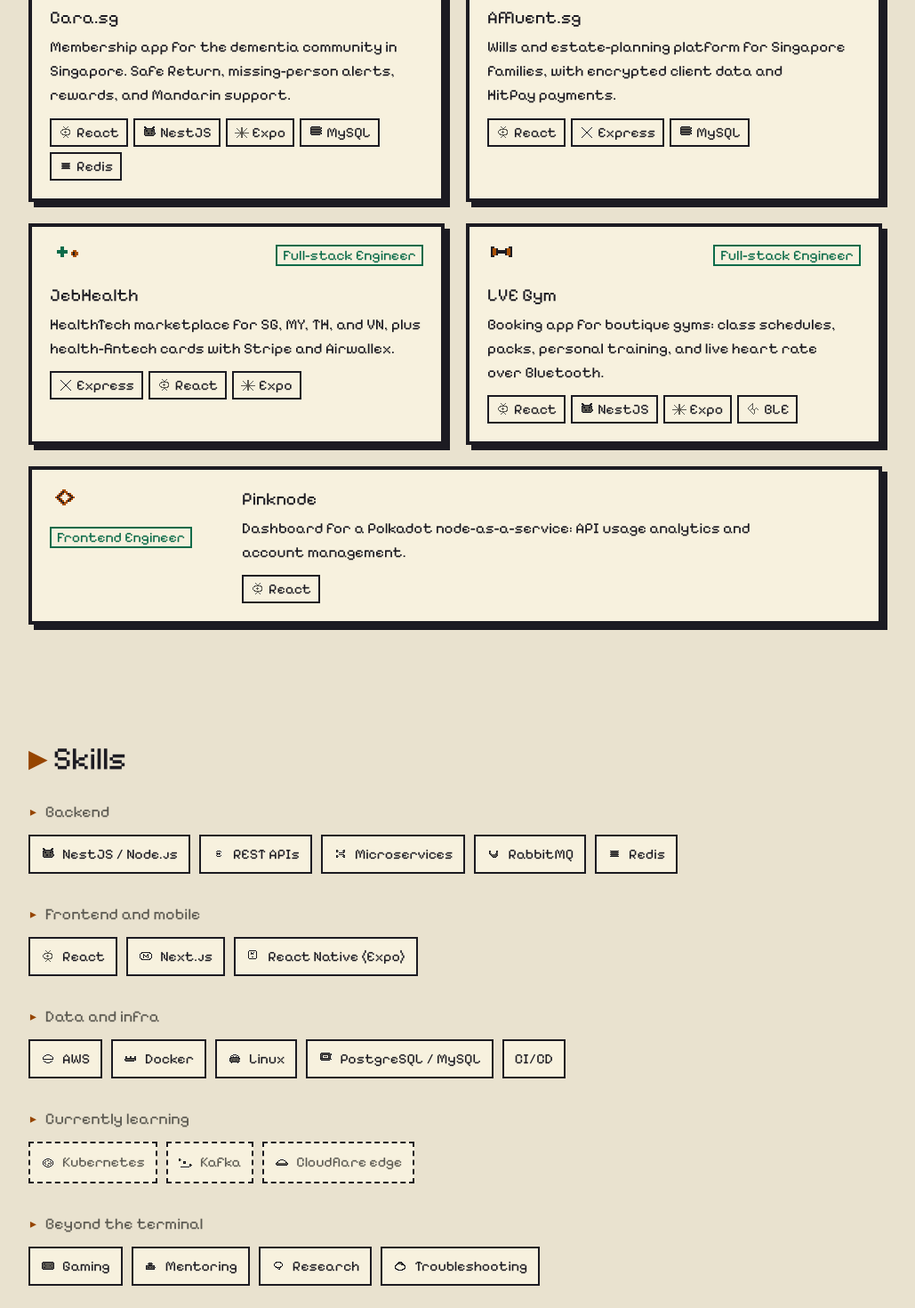
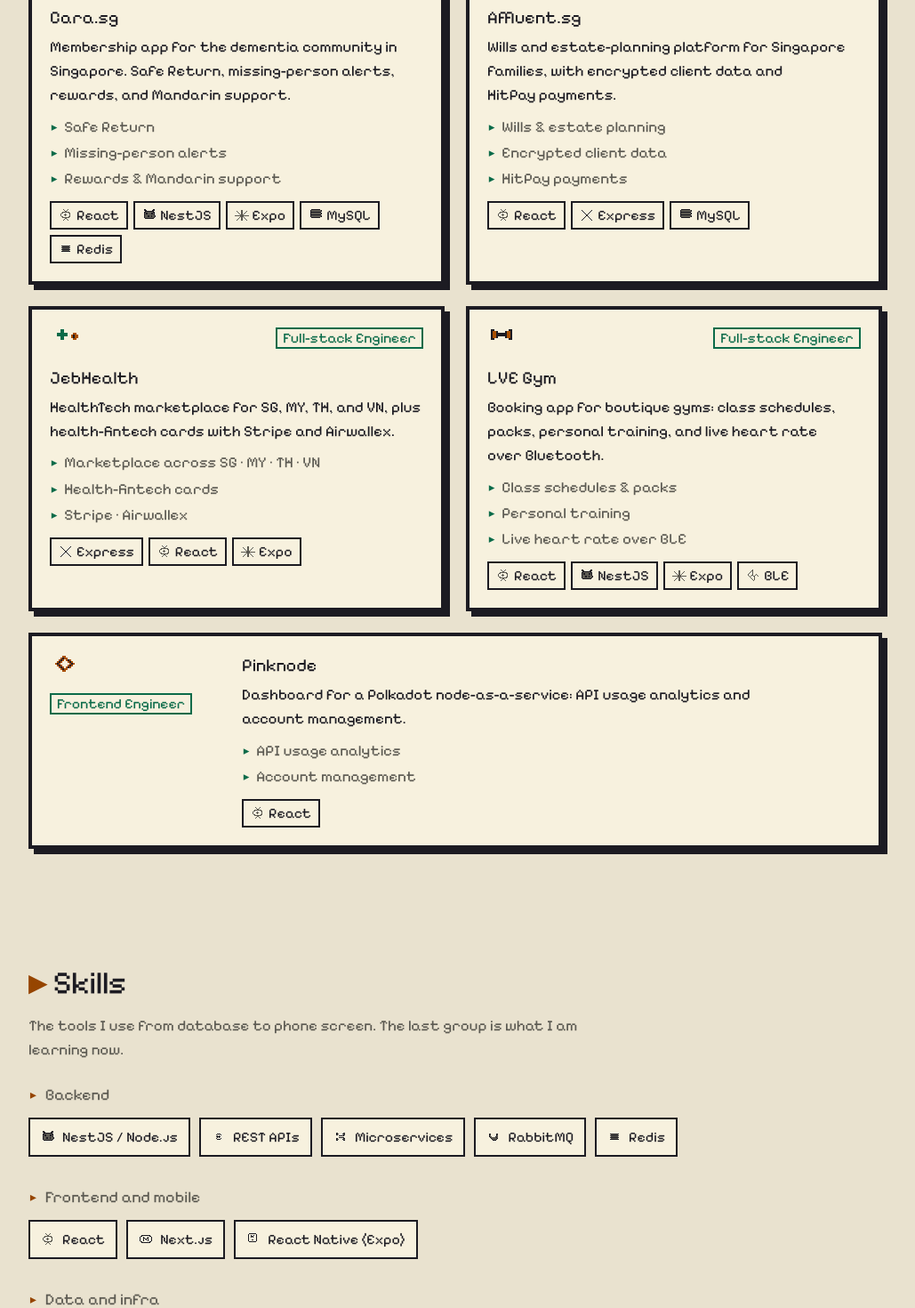
Before and after one commit to RZID/RZID, a React (Vite) app: page /#home in a window 1280 px wide. Shown: the part 960-2430 px from the top of the page at 89% size, without its empty margins (128-1157 px from the left). Built offline with nearby package versions, Linux system fonts and the light colour scheme.

Commit message:
feat: add project and experience highlights from existing content

```diff
--- a/src/content/experience.ts
+++ b/src/content/experience.ts
@@ -9,6 +9,11 @@ export const experience: readonly Experience[] = [
       id: 'Monolith yang sedang berjalan dipindah ke microservices NestJS. Pembayaran HitPay, Stripe, dan Airwallex, plus pipeline deploy AWS.',
       en: 'A running monolith was moved to NestJS microservices. HitPay, Stripe, and Airwallex payments, plus an AWS deploy pipeline.',
     },
+    highlights: [
+      { id: 'Monolith → microservices NestJS', en: 'Monolith → NestJS microservices' },
+      { id: 'HitPay · Stripe · Airwallex', en: 'HitPay · Stripe · Airwallex' },
+      { id: 'Pipeline deploy AWS', en: 'AWS deploy pipeline' },
+    ],
     kind: 'work',
   },
   {
@@ -22,6 +27,10 @@ export const experience: readonly Experience[] = [
       id: 'Bimbing siswa untuk sertifikasi dev nasional dan jaga server sekolah tetap hidup.',
       en: 'Mentoring students for national dev certifications and keeping the school servers alive.',
     },
+    highlights: [
+      { id: 'Sertifikasi dev nasional', en: 'National dev certifications' },
+      { id: 'Server sekolah tetap hidup', en: 'School servers kept alive' },
+    ],
     kind: 'work',
   },
   {
@@ -32,6 +41,10 @@ export const experience: readonly Experience[] = [
       id: 'Website klien dari database sampai frontend dengan PHP dan CodeIgniter.',
       en: 'Client websites end to end, from database to frontend, with PHP and CodeIgniter.',
     },
+    highlights: [
+      { id: 'Database sampai frontend', en: 'Database to frontend' },
+      { id: 'PHP · CodeIgniter', en: 'PHP · CodeIgniter' },
+    ],
     kind: 'work',
   },
   {
@@ -42,6 +55,10 @@ export const experience: readonly Experience[] = [
       id: 'Kuliah malam sambil tetap bekerja.',
       en: 'Evening program while continuing to work.',
     },
+    highlights: [
+      { id: 'Kelas malam', en: 'Evening classes' },
+      { id: 'Sambil bekerja', en: 'While working' },
+    ],
     kind: 'education',
   },
 ]
--- a/src/content/projects.ts
+++ b/src/content/projects.ts
@@ -9,6 +9,11 @@ export const projects: readonly Project[] = [
       id: 'Aplikasi keanggotaan untuk komunitas demensia di Singapura. Safe Return, notifikasi orang hilang, hadiah, dan dukungan Mandarin.',
       en: 'Membership app for the dementia community in Singapore. Safe Return, missing-person alerts, rewards, and Mandarin support.',
     },
+    highlights: [
+      { id: 'Safe Return', en: 'Safe Return' },
+      { id: 'Notifikasi orang hilang', en: 'Missing-person alerts' },
+      { id: 'Hadiah & dukungan Mandarin', en: 'Rewards & Mandarin support' },
+    ],
     stack: ['React', 'NestJS', 'Expo', 'MySQL', 'Redis'],
   },
   {
@@ -19,6 +24,11 @@ export const projects: readonly Project[] = [
       id: 'Platform wasiat dan perencanaan warisan untuk keluarga Singapura, dengan data klien terenkripsi dan pembayaran HitPay.',
       en: 'Wills and estate-planning platform for Singapore families, with encrypted client data and HitPay payments.',
     },
+    highlights: [
+      { id: 'Wasiat & perencanaan warisan', en: 'Wills & estate planning' },
+      { id: 'Data klien terenkripsi', en: 'Encrypted client data' },
+      { id: 'Pembayaran HitPay', en: 'HitPay payments' },
+    ],
     stack: ['React', 'Express', 'MySQL'],
   },
   {
@@ -29,6 +39,11 @@ export const projects: readonly Project[] = [
       id: 'Marketplace HealthTech untuk SG, MY, TH, dan VN, plus kartu health-fintech dengan Stripe dan Airwallex.',
       en: 'HealthTech marketplace for SG, MY, TH, and VN, plus health-fintech cards with Stripe and Airwallex.',
     },
+    highlights: [
+      { id: 'Pasar SG · MY · TH · VN', en: 'Marketplace across SG · MY · TH · VN' },
+      { id: 'Kartu health-fintech', en: 'Health-fintech cards' },
+      { id: 'Stripe · Airwallex', en: 'Stripe · Airwallex' },
+    ],
     stack: ['Express', 'React', 'Expo'],
   },
   {
@@ -39,6 +54,11 @@ export const projects: readonly Project[] = [
       id: 'Aplikasi booking gym boutique: jadwal kelas, paket, personal training, dan detak jantung live lewat Bluetooth.',
       en: 'Booking app for boutique gyms: class schedules, packs, personal training, and live heart rate over Bluetooth.',
     },
+    highlights: [
+      { id: 'Jadwal kelas & paket', en: 'Class schedules & packs' },
+      { id: 'Personal training', en: 'Personal training' },
+      { id: 'Detak jantung live via BLE', en: 'Live heart rate over BLE' },
+    ],
     stack: ['React', 'NestJS', 'Expo', 'BLE'],
   },
   {
@@ -49,6 +69,10 @@ export const projects: readonly Project[] = [
       id: 'Dashboard node-as-a-service Polkadot: analitik penggunaan API dan manajemen akun.',
       en: 'Dashboard for a Polkadot node-as-a-service: API usage analytics and account management.',
     },
+    highlights: [
+      { id: 'Analitik penggunaan API', en: 'API usage analytics' },
+      { id: 'Manajemen akun', en: 'Account management' },
+    ],
     stack: ['React'],
   },
 ]
--- a/src/content/site.ts
+++ b/src/content/site.ts
@@ -108,8 +108,20 @@ export const sections: SectionCopy = {
       en: 'Most of my work lives behind closed doors, so here is what I can share.',
     },
   },
-  items: { title: { id: 'Keahlian', en: 'Skills' } },
-  guild: { title: { id: 'Pengalaman', en: 'Experience' } },
+  items: {
+    title: { id: 'Keahlian', en: 'Skills' },
+    lead: {
+      id: 'Alat yang dipakai dari database sampai layar ponsel. Grup terakhir sedang dipelajari.',
+      en: 'The tools I use from database to phone screen. The last group is what I am learning now.',
+    },
+  },
+  guild: {
+    title: { id: 'Pengalaman', en: 'Experience' },
+    lead: {
+      id: 'Lima tahun web, mobile, dan backend: monolith ke microservices, pembayaran produksi, dan kuliah malam sambil bekerja.',
+      en: 'Five years of web, mobile and backend: a monolith moved to microservices, production payments, and evening classes while working.',
+    },
+  },
   contact: {
     title: { id: 'Lanjut?', en: 'Continue?' },
     summary: {
--- a/src/features/contact/contact-section.tsx
+++ b/src/features/contact/contact-section.tsx
@@ -14,7 +14,8 @@ export const ContactSection = () => {
       <Reveal>
         <Box className="px-5 py-10 text-center sm:px-8">
           <h2 className="font-pixel text-section">{t(sections.contact.title)}</h2>
-          <p className="mx-auto mt-3 mb-4 max-w-prose text-body text-muted">
+          <p className="mx-auto mt-3 max-w-prose text-body text-muted">{t(profile.summary)}</p>
+          <p className="mx-auto mt-2 mb-4 max-w-prose text-body text-muted">
             {t(sections.contact.summary)}
           </p>
           <p className="mb-6 font-pixel text-mint">{t(sections.contact.availability)}</p>
--- a/src/features/guild/guild-section.tsx
+++ b/src/features/guild/guild-section.tsx
@@ -9,7 +9,7 @@ export const GuildSection = () => {
   const t = useT()
 
   return (
-    <Section id="guild" title={t(sections.guild.title)}>
+    <Section id="guild" title={t(sections.guild.title)} lead={t(sections.guild.lead)}>
       <ol className="space-y-4">
         {experience.map((item, index) => (
           <li key={item.org}>
@@ -27,6 +27,16 @@ export const GuildSection = () => {
                     {t(item.role)} · {t(item.period)}
                   </p>
                   <p className="mt-1 text-body">{t(item.summary)}</p>
+                  <ul className="mt-2 flex flex-wrap gap-x-4 gap-y-1">
+                    {item.highlights.map((highlight) => (
+                      <li key={highlight.en} className="text-body text-muted">
+                        <span aria-hidden className="mr-1 text-mint">
+                          ▸
+                        </span>
+                        {t(highlight)}
+                      </li>
+                    ))}
+                  </ul>
                 </div>
               </Box>
             </Reveal>
--- a/src/features/items/items-section.tsx
+++ b/src/features/items/items-section.tsx
@@ -10,7 +10,7 @@ export const ItemsSection = () => {
   const t = useT()
 
   return (
-    <Section id="items" title={t(sections.items.title)}>
+    <Section id="items" title={t(sections.items.title)} lead={t(sections.items.lead)}>
       <div className="space-y-8">
         {skillGroups.map((group, groupIndex) => (
           <Reveal key={group.title.id} delay={groupIndex * 50}>
--- a/src/features/quests/quests-section.tsx
+++ b/src/features/quests/quests-section.tsx
@@ -44,7 +44,17 @@ export const QuestsSection = () => {
                 </div>
                 <div className={cn(isWide && 'md:flex-1')}>
                   <h3 className="mb-1.5 font-pixel text-title">{project.name}</h3>
-                  <p className="mb-3 text-body">{t(project.summary)}</p>
+                  <p className="mb-2 text-body">{t(project.summary)}</p>
+                  <ul className="mb-3 space-y-0.5">
+                    {project.highlights.map((highlight) => (
+                      <li key={highlight.en} className="text-body text-muted">
+                        <span aria-hidden className="mr-1.5 text-mint">
+                          ▸
+                        </span>
+                        {t(highlight)}
+                      </li>
+                    ))}
+                  </ul>
                   <div className="flex flex-wrap gap-1.5">
                     {project.stack.map((item) => (
                       <Tag key={item}>{item}</Tag>
--- a/src/types/content.ts
+++ b/src/types/content.ts
@@ -34,6 +34,7 @@ export type Project = {
   icon: ProjectIconId
   role: Localized
   summary: Localized
+  highlights: readonly Localized[]
   stack: readonly string[]
 }
 
@@ -42,6 +43,7 @@ export type Experience = {
   role: Localized
   period: Localized
   summary: Localized
+  highlights: readonly Localized[]
   kind: 'work' | 'education'
 }
 
@@ -66,8 +68,8 @@ export type Hero = {
 
 export type SectionCopy = {
   quests: { title: Localized; lead: Localized }
-  items: { title: Localized }
-  guild: { title: Localized }
+  items: { title: Localized; lead: Localized }
+  guild: { title: Localized; lead: Localized }
   contact: { title: Localized; summary: Localized; availability: Localized }
 }
 
```
